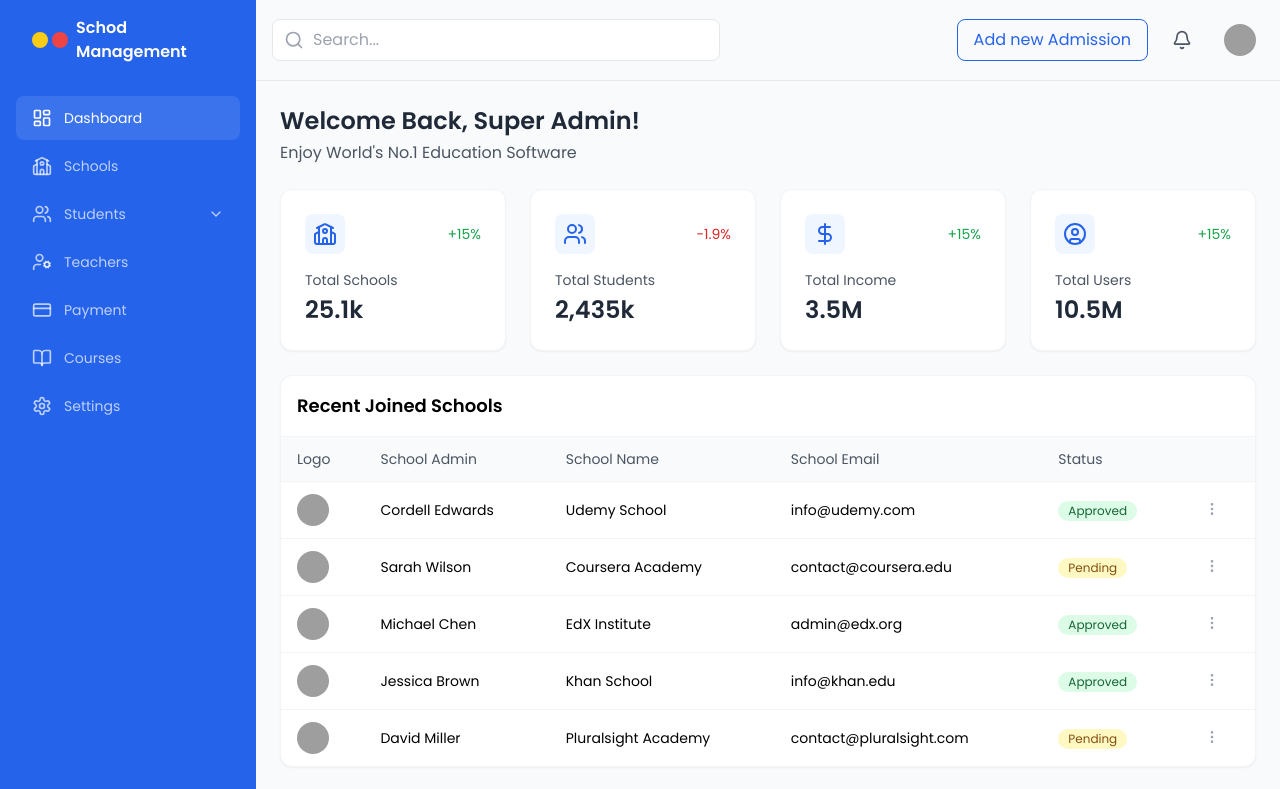
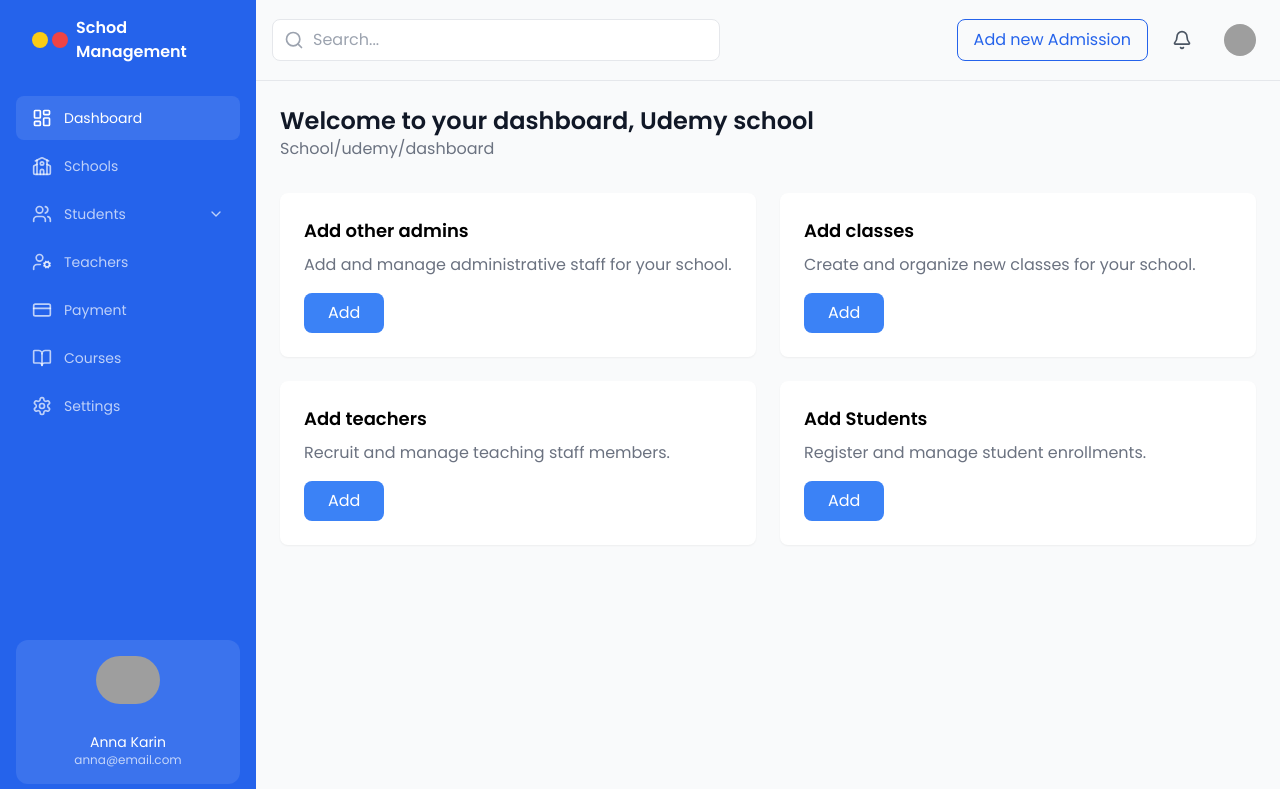
Before and after one commit to sm-junior0/schod-management, a React (Vite) app in the folder frontend/: page /dashboard in a window 1280 px wide. Shown: the top 789 px of the page. Built offline with nearby package versions, Linux system fonts and the light colour scheme; grey boxes are pictures that could not be loaded.

Commit message:
Finalising super admin && routes for general auth

```diff
--- a/frontend/src/App.jsx
+++ b/frontend/src/App.jsx
@@ -35,6 +35,7 @@ import { SaProfileDropdown } from './components/super_admin/dashboard/SaProfileD
 import { SaProfilePage } from './components/super_admin/profile/SaProfilePage';
 import { SaAccountSettings } from './components/super_admin/settings/SaAccountSettings';
 import { School, Users, DollarSign, UserCircle } from 'lucide-react';
+import { AdminDashboard } from './components/dashboard/AdminDashboard';
 
 const DashboardHome = () => (
   <div className="p-6">
@@ -226,7 +227,7 @@ const App = () => {
         <Route path="/dashboard" element={
           <ProtectedRoute>
             <DashboardLayout>
-              <DashboardHome />
+              <AdminDashboard />
             </DashboardLayout>
           </ProtectedRoute>
         } />
--- a/frontend/src/components/AuthPage.jsx
+++ b/frontend/src/components/AuthPage.jsx
@@ -12,6 +12,7 @@ export const AuthPage = () => {
   const [rememberMe, setRememberMe] = useState(false);
   const [error, setError] = useState("");
   const [success, setSuccess] = useState("");
+  const [activeRole, setActiveRole] = useState("admin"); // Active role state
 
   // Dummy credentials
   const dummyData = {
@@ -43,6 +44,22 @@ export const AuthPage = () => {
     }
   };
 
+  const handleRoleNavigation = (role) => {
+    setActiveRole(role);
+    switch (role) {
+      case "student":
+        navigate("/student/login");
+        break;
+      case "sadmin":
+        navigate("/sadmin/auth");
+        break;
+      case "admin":
+      default:
+        navigate("/dashboard");
+        break;
+    }
+  };
+
   return (
     <div className="min-h-screen bg-gray-50 flex items-center justify-center p-4 font-sans">
       <div className="max-w-md w-full bg-white rounded-lg shadow-md p-8">
@@ -52,6 +69,26 @@ export const AuthPage = () => {
         <p className="text-center text-gray-600 text-sm mb-6">
           Please enter your details below to access your account.
         </p>
+
+        <div className="flex justify-center space-x-4 mb-6">
+          {[
+            { role: "admin", label: "Admin" },
+            { role: "sadmin", label: "Super Admin" },
+            { role: "student", label: "Student" },
+          ].map(({ role, label }) => (
+            <button
+              key={role}
+              onClick={() => handleRoleNavigation(role)}
+              className={`p-4 rounded-full w-24 text-center transition-all ${
+                activeRole === role
+                  ? "bg-blue-500 text-white"
+                  : "bg-gray-100 text-gray-600 hover:bg-gray-200"
+              }`}
+            >
+              {label}
+            </button>
+          ))}
+        </div>
 
         {error && <p className="text-red-500 text-sm mb-4">{error}</p>}
         {success && <p className="text-green-500 text-sm mb-4">{success}</p>}
--- /dev/null
+++ b/frontend/src/components/dashboard/AdminDashboard.jsx
@@ -0,0 +1,52 @@
+import React from 'react';
+import {
+  Users,
+  GraduationCap,
+  CreditCard,
+  BookOpen,
+  Settings
+} from 'lucide-react';
+
+export const AdminDashboard = () => {
+  const actionItems = [
+    {
+      title: 'Add other admins',
+      description: 'Add and manage administrative staff for your school.',
+    },
+    {
+      title: 'Add classes',
+      description: 'Create and organize new classes for your school.',
+    },
+    {
+      title: 'Add teachers',
+      description: 'Recruit and manage teaching staff members.',
+    },
+    {
+      title: 'Add Students',
+      description: 'Register and manage student enrollments.',
+    },
+  ];
+
+  return (
+    <main className="p-6">
+      <div className="mb-8">
+        <h1 className="text-2xl font-bold text-gray-900">
+          Welcome to your dashboard, Udemy school
+        </h1>
+        <p className="text-gray-500">School/udemy/dashboard</p>
+      </div>
+
+      <div className="grid grid-cols-1 md:grid-cols-2 gap-6">
+        {actionItems.map((item, index) => (
+          <div key={index} className="bg-white p-6 rounded-lg shadow-sm">
+            <h3 className="text-lg font-semibold mb-2">{item.title}</h3>
+            <p className="text-gray-500 mb-4">{item.description}</p>
+            <button className="bg-blue-500 text-white px-6 py-2 rounded-lg hover:bg-blue-600">
+              Add
+            </button>
+          </div>
+        ))}
+      </div>
+    </main>
+  );
+};
--- a/frontend/src/components/layout/Sidebar.jsx
+++ b/frontend/src/components/layout/Sidebar.jsx
@@ -44,7 +44,7 @@ const SidebarItem = ({
   </div>
 );
 
-const Sidebar = ({ onLogoClick }) => {
+const Sidebar = ({ onLogoClick = () => {} }) => {
   const navigate = useNavigate();
   const [isStudentsOpen, setIsStudentsOpen] = useState(false);
 
--- a/frontend/src/components/settings/AccountSettings.tsx
+++ b/frontend/src/components/settings/AccountSettings.tsx
@@ -1,5 +1,5 @@
 import React from 'react';
-import  Sidebar  from '../layout/Sidebar';
+import Sidebar from '../layout/Sidebar';
 import { Header } from '../dashboard/Header';
 
 interface AccountSettingsProps {
@@ -9,7 +9,7 @@ interface AccountSettingsProps {
 export const AccountSettings: React.FC<AccountSettingsProps> = ({ onBack }) => {
   return (
     <div className="flex min-h-screen bg-gray-50">
-      <Sidebar onLogoClick={onBack} />
+      <Sidebar />
 
       <div className="flex-1">
         <Header
```
